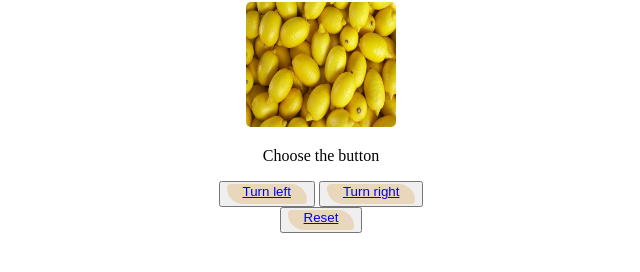
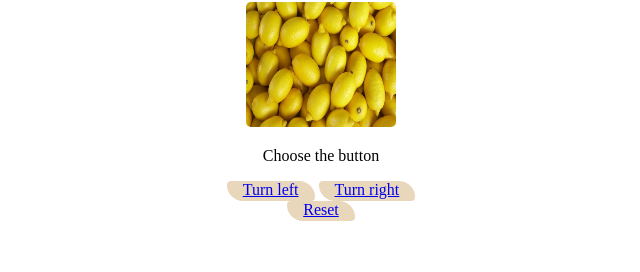
Before and after one commit to marzmarina/rainbow-maze, a plain HTML site: page yellow-room.html in a window 1280 px wide. Shown: the part 78-350 px from the top of the page, without its empty margins (319-959 px from the left). Drawn offline with Linux system fonts and the light colour scheme.

Commit message:
fix typo

```diff
--- a/yellow-room.html
+++ b/yellow-room.html
@@ -12,10 +12,10 @@
   <img src="img/yellow.jpg">
 
   <p>Choose the button</p>
-  <button><a href="green-room.html">Turn left</a></button>
-  <button><a href="red-room.html">Turn right</a></button>
+  <a href="green-room.html">Turn left</a>
+  <a href="red-room.html">Turn right</a>
   <br>
-  <button><a href="index.html">Reset</a></button>
+  <a href="index.html">Reset</a>
 </body>
 
 </html>
```
Also changed, not shown: orange-room.html (+2 -2 lines), violet-room.html (+2 -2 lines).
